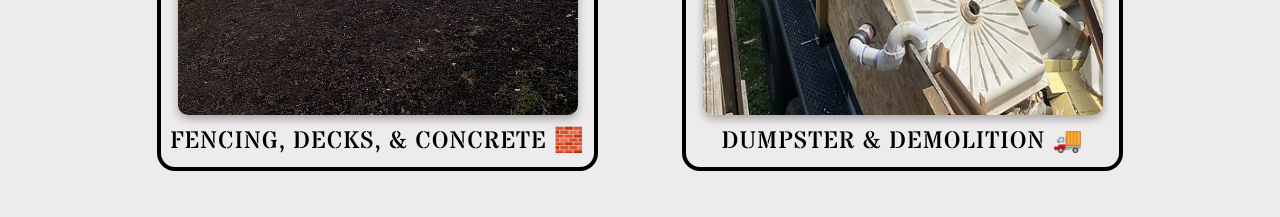
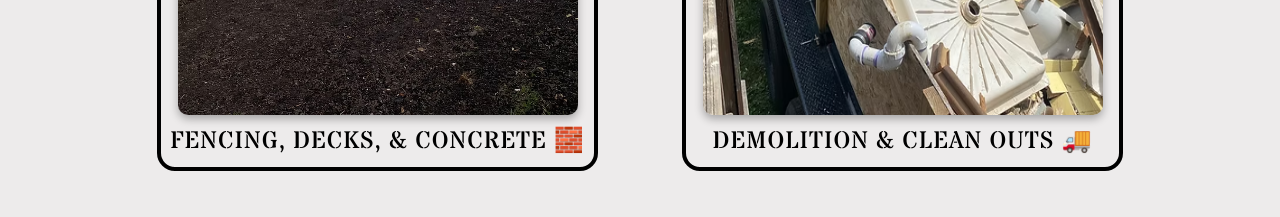
Before and after one commit to Max-V-Walker/Figlets-frontend, a React (Vite) app: page / in a window 1280 px wide. Shown: the part 2937-3154 px from the top of the page. Built offline with nearby package versions, Linux system fonts and the light colour scheme; no server answers.

Commit message:
Services update

```diff
--- a/src/components/LandingComponents/ServicesSection/Services.jsx
+++ b/src/components/LandingComponents/ServicesSection/Services.jsx
@@ -77,7 +77,7 @@ const Services = () => {
             alt="Dumpster & Demolition Services"
             loading="lazy"
           />
-          <p>Dumpster & Demolition 🚚</p>
+          <p>Demolition & Clean Outs 🚚</p>
         </Link>
       </div>
     </section>
```
